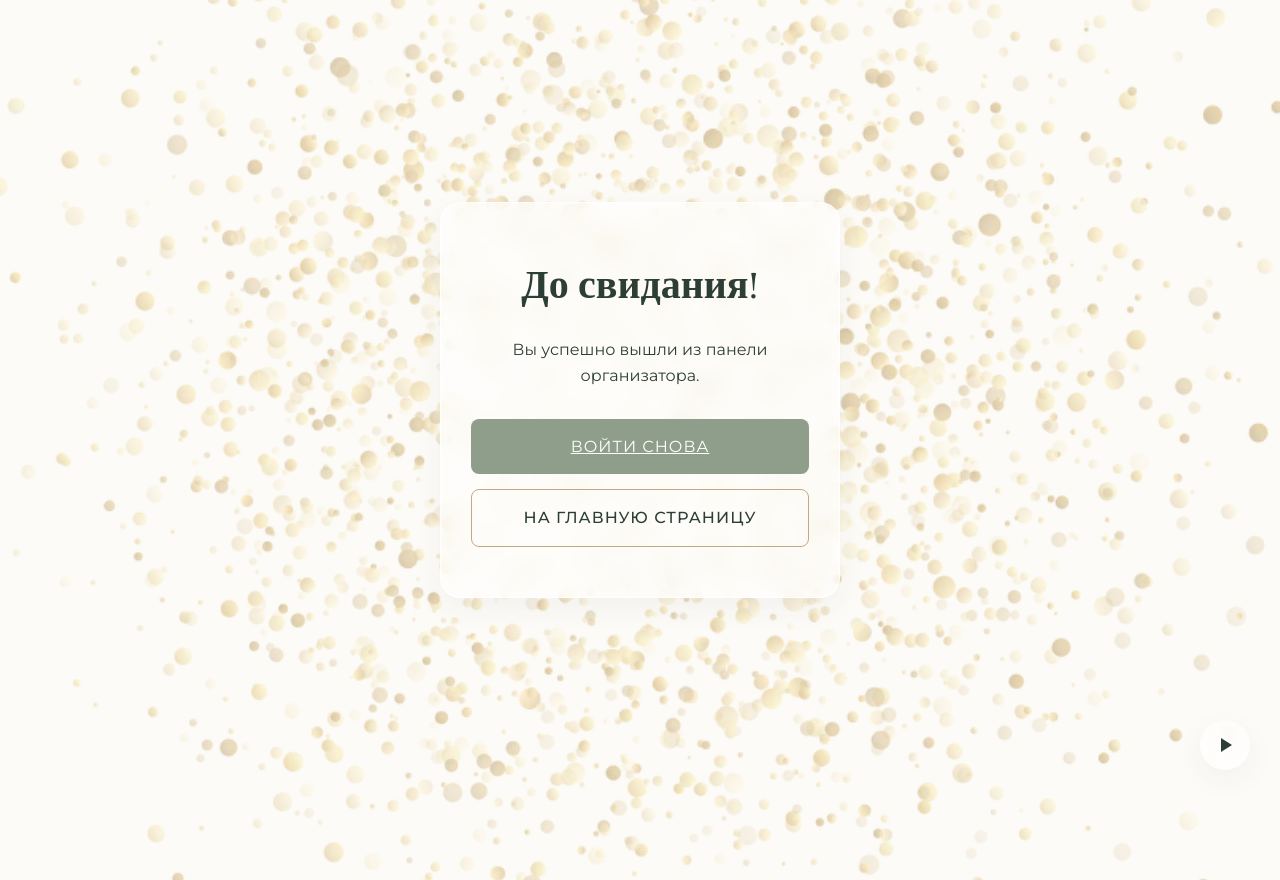
After one commit to Ffemmtto/wedding, a Django app: template invite/templates/invite/logout.html in a window 1280 px wide; the page is wider, and only the part inside the window is pictured. The commit adds this page. Run offline with Django 3.2, Linux system fonts and the light colour scheme; the template is opened without the code that fills it, so the values that code supplies are empty.

Commit message:
Fix map marker and add beautiful logout page

```diff
--- /dev/null
+++ b/invite/templates/invite/logout.html
@@ -0,0 +1,19 @@
+{% extends 'invite/base.html' %}
+{% load static %}
+
+{% block content %}
+<div class="login-wrapper">
+    <!-- Золотая пыльца на фоне -->
+    <img src="{% static 'invite/img/gold_dust.png' %}" class="decor gold-dust" alt="">
+
+    <div class="form-card glass login-card fade-in visible" style="text-align: center; padding: 50px 30px; position: relative; z-index: 2;">
+        <h2 class="section-title">До свидания!</h2>
+        <p style="margin-bottom: 30px;">Вы успешно вышли из панели организатора.</p>
+
+        <div style="display: flex; flex-direction: column; gap: 15px;">
+            <a href="{% url 'login' %}" class="btn">Войти снова</a>
+            <a href="{% url 'index' %}" class="btn-outline">На главную страницу</a>
+        </div>
+    </div>
+</div>
+{% endblock %}
--- a/invite/urls.py
+++ b/invite/urls.py
@@ -6,7 +6,7 @@ urlpatterns =[
     path('', views.index, name='index'),
     path('dashboard/', views.dashboard, name='dashboard'),
     path('login/', views.CustomLoginView.as_view(), name='login'),
-    path('logout/', LogoutView.as_view(next_page='login'), name='logout'),
+    path('logout/', LogoutView.as_view(template_name='invite/logout.html'), name='logout'),
 
     # Новые пути для редактирования и удаления
     path('guest/<int:pk>/edit/', views.edit_guest, name='edit_guest'),
```
Also changed, not shown: invite/templates/invite/index.html (+14 -10 lines).
